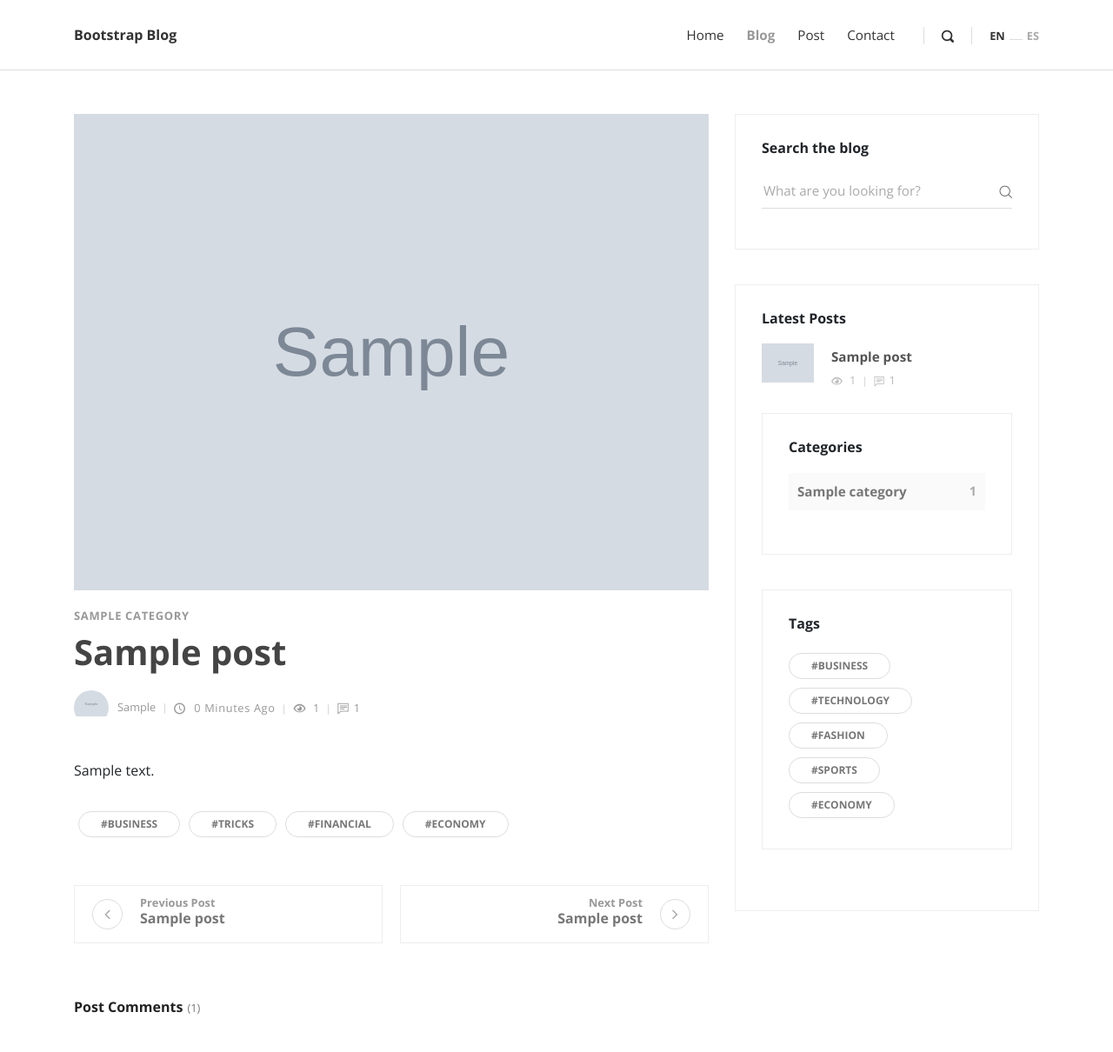
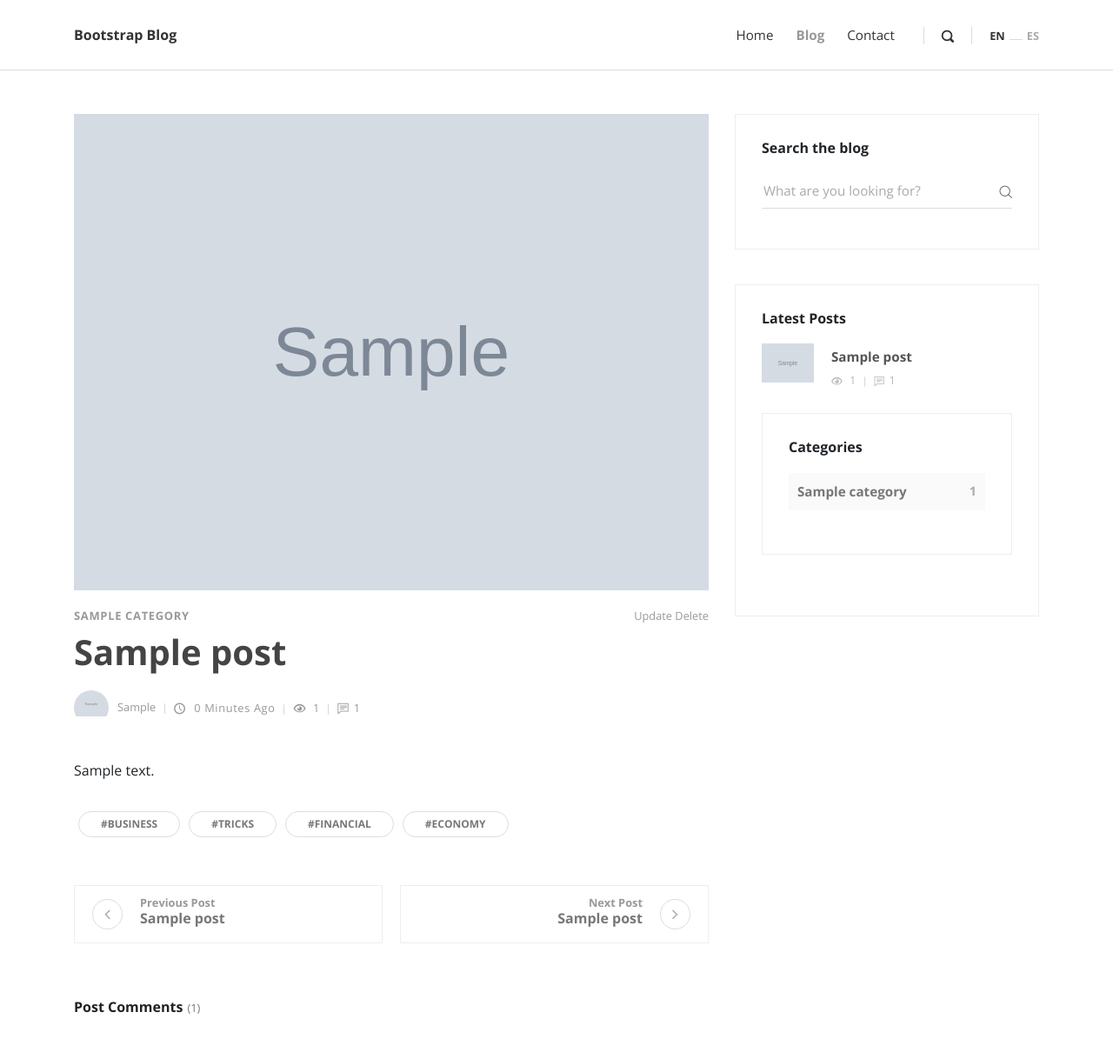
Before and after one commit to ElimuStuart/create-any-blog-with-django, a Django app: page /post/1/ in a window 1280 px wide. Shown: the top 1210 px of the page at 87% size. Run offline with Django 3.2, Linux system fonts and the light colour scheme; tables that the repository leaves empty hold one stand-in row (values such as "Sample post"); grey boxes marked "Sample" are stand-in pictures; some libraries are stand-ins or nearby versions.

Commit message:
create, update and delete

```diff
--- a/blog/settings.py
+++ b/blog/settings.py
@@ -42,8 +42,12 @@ INSTALLED_APPS = [
     'posts',
     'marketing',
 
+    # thirdparty apps
     'tinymce',
+    'crispy_forms',
 ]
+
+CRISPY_TEMPLATE_PACK = 'bootstrap4'
 
 MIDDLEWARE = [
     'django.middleware.security.SecurityMiddleware',
@@ -139,8 +143,6 @@ MEDIA_ROOT = os.path.join(VENV_PATH, 'media_root')
 
 # tinymce conigurations
 TINYMCE_DEFAULT_CONFIG = {
-    'height': 360,
-    'width': 1120,
     'cleanup_on_startup': True,
     'custom_undo_redo_levels': 20,
     'selector': 'textarea',
--- a/blog/urls.py
+++ b/blog/urls.py
@@ -18,14 +18,17 @@ from django.conf.urls.static import static
 from django.contrib import admin
 from django.urls import path, include
 
-from posts.views import index, blog, post, search
+from posts.views import index, blog, post, search, post_create, post_update, post_delete
 
 urlpatterns = [
     path('admin/', admin.site.urls),
     path('', index),
     path('blog/', blog, name='blog-list'),
     path('search/', search, name='search'),
+    path('create/', post_create, name='post-create'),
     path('post/<id>/', post, name='post-detail'),
+    path('post/<id>/update', post_update, name='post-update'),
+    path('post/<id>/delete', post_delete, name='post-delete'),
     path('tinymce/', include('tinymce.urls')),
 
 ]
--- a/posts/forms.py
+++ b/posts/forms.py
@@ -17,7 +17,7 @@ class PostForm(forms.ModelForm):
 
     class Meta:
         model = Post
-        fields = '__all__'
+        fields = ('title', 'overview', 'content', 'thumbnail', 'categories', 'featured', 'previous_post', 'next_post')
 
 
 class CommentForm(forms.ModelForm):
--- a/posts/models.py
+++ b/posts/models.py
@@ -42,6 +42,16 @@ class Post(models.Model):
             'id': self.id,
         })
 
+    def get_update_url(self):
+        return reverse('post-update', kwargs={
+            'id': self.id,
+        })
+
+    def get_delete_url(self):
+        return reverse('post-delete', kwargs={
+            'id': self.id,
+        })
+
     @property
     def get_comments(self):
         return self.comments.all().order_by('-timestamp')
--- a/posts/views.py
+++ b/posts/views.py
@@ -1,10 +1,15 @@
 from django.db.models import Count, Q
 from django.core.paginator import Paginator, EmptyPage, PageNotAnInteger
 from django.shortcuts import render, get_object_or_404, redirect, reverse
-from .models import Post
-from .forms import CommentForm
+from .models import Post, Author
+from .forms import CommentForm, PostForm
 from marketing.models import Signup
 
+def get_author(user):
+    qs = Author.objects.filter(user=user)
+    if qs.exists():
+        return qs[0]
+    return None
 
 def search(request):
     queryset = Post.objects.all()
@@ -88,3 +93,47 @@ def post(request, id):
         'form': form,
     }
     return render(request, 'post.html', context)
+
+def post_create(request):
+    title = 'Create'
+    form = PostForm(request.POST or None, request.FILES or None)
+    author = get_author(request.user)
+    if request.method == 'POST':
+        if form.is_valid():
+            form.instance.author = author
+            form.save()
+            return redirect(reverse('post-detail', kwargs={
+                'id': form.instance.id,
+            }))
+
+    context = {
+        'title': title,
+        'form': form,
+    }
+
+    return render(request, 'post_create.html', context)
+
+def post_update(request, id):
+    title = 'Update'
+    post = get_object_or_404(Post, id=id)
+    form = PostForm(request.POST or None, request.FILES or None, instance=post)
+    author = get_author(request.user)
+    if request.method == 'POST':
+        if form.is_valid():
+            form.instance.author = author
+            form.save()
+            return redirect(reverse('post-detail', kwargs={
+                'id': form.instance.id,
+            }))
+
+    context = {
+        'title': title,
+        'form': form,
+    }
+
+    return render(request, 'post_create.html', context)
+
+def post_delete(request, id):
+    post = get_object_or_404(Post, id=id)
+    post.delete()
+    return redirect(reverse('post-list'))
--- a/requirements.txt
+++ b/requirements.txt
@@ -2,3 +2,4 @@ Django==2.1.7
 pytz==2018.9
 Pillow==5.4.1
 django-tinymce4-lite==1.7.4
+django-crispy-forms==1.7.2
--- a/templates/header.html
+++ b/templates/header.html
@@ -6,9 +6,9 @@
               <div class="close-btn"><i class="icon-close"></i></div>
               <div class="row d-flex justify-content-center">
                 <div class="col-md-8">
-                  <form action="#">
+                  <form action="{% url 'search' %}">
                     <div class="form-group">
-                      <input type="search" name="search" id="search" placeholder="What are you looking for?">
+                      <input type="search" name="q" id="search" placeholder="What are you looking for?">
                       <button type="submit" class="submit"><i class="icon-search-1"></i></button>
                     </div>
                   </form>
@@ -30,8 +30,6 @@
                 </li>
                 <li class="nav-item"><a href="/blog" class="nav-link active ">Blog</a>
                 </li>
-                <li class="nav-item"><a href="/post" class="nav-link ">Post</a>
-                </li>
                 <li class="nav-item"><a href="#" class="nav-link ">Contact</a>
                 </li>
               </ul>
--- a/templates/post.html
+++ b/templates/post.html
@@ -21,6 +21,10 @@
                     {% for cat in post.categories.all %}
                     <a href="#">{{ cat }}</a>
                     {% endfor %}
+                  </div>
+                  <div>
+                    <a href="{% url 'post-update' id=post.id %}">Update</a>
+                    <a href="{% url 'post-delete' id=post.id %}">Delete</a>
                   </div>
                 </div>
                 <h1>{{ post.title }}<a href="#"><i class="fa fa-bookmark-o"></i></a></h1>
--- a/templates/sidebar.html
+++ b/templates/sidebar.html
@@ -40,17 +40,6 @@
           <div class="item d-flex justify-content-between"><a href="#">{{ cat.categories__title }}</a><span>{{ cat.categories__title__count }}</span></div>
           {% endfor %}
         </div>
-        <!-- Widget [Tags Cloud Widget]-->
-        <div class="widget tags">
-          <header>
-            <h3 class="h6">Tags</h3>
-          </header>
-          <ul class="list-inline">
-            <li class="list-inline-item"><a href="#" class="tag">#Business</a></li>
-            <li class="list-inline-item"><a href="#" class="tag">#Technology</a></li>
-            <li class="list-inline-item"><a href="#" class="tag">#Fashion</a></li>
-            <li class="list-inline-item"><a href="#" class="tag">#Sports</a></li>
-            <li class="list-inline-item"><a href="#" class="tag">#Economy</a></li>
-          </ul>
-        </div>
+
+
       </aside>
```
Also changed, not shown: templates/post_create.html (added, +29 -0 lines).
